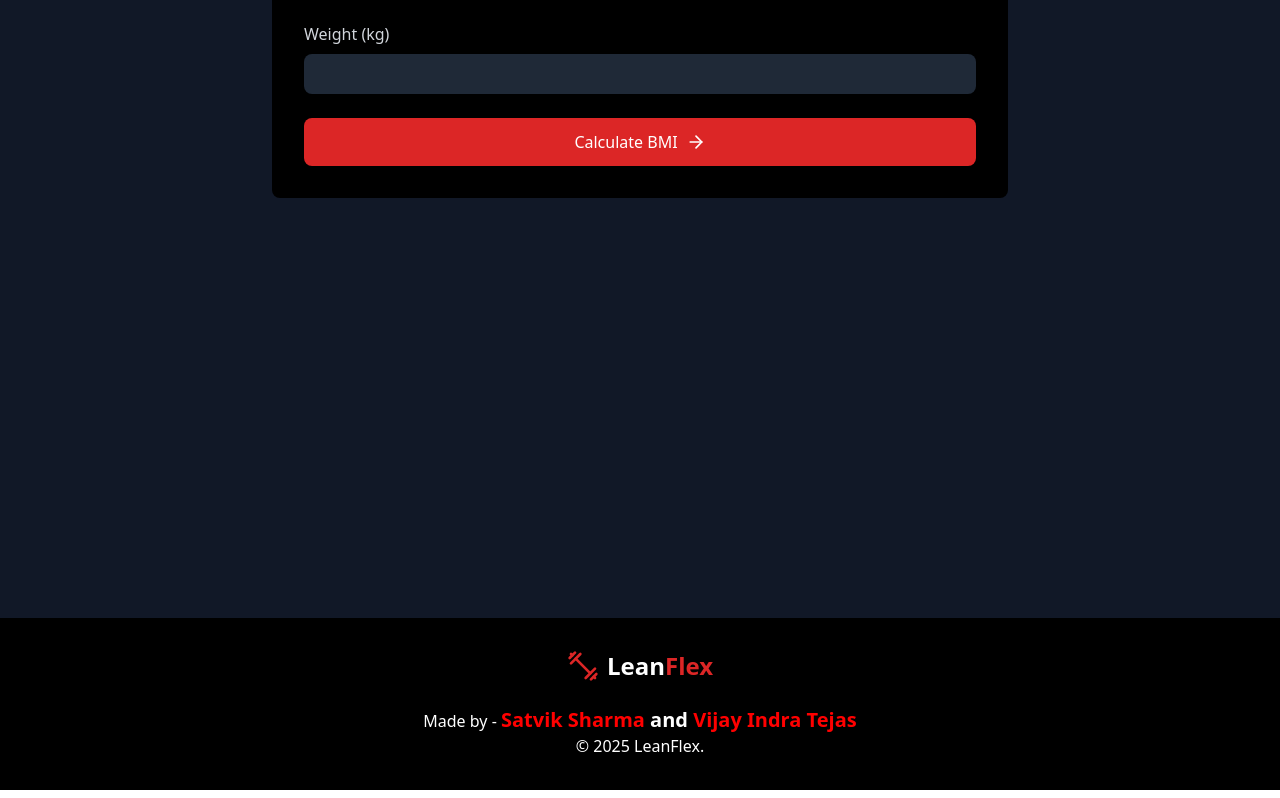
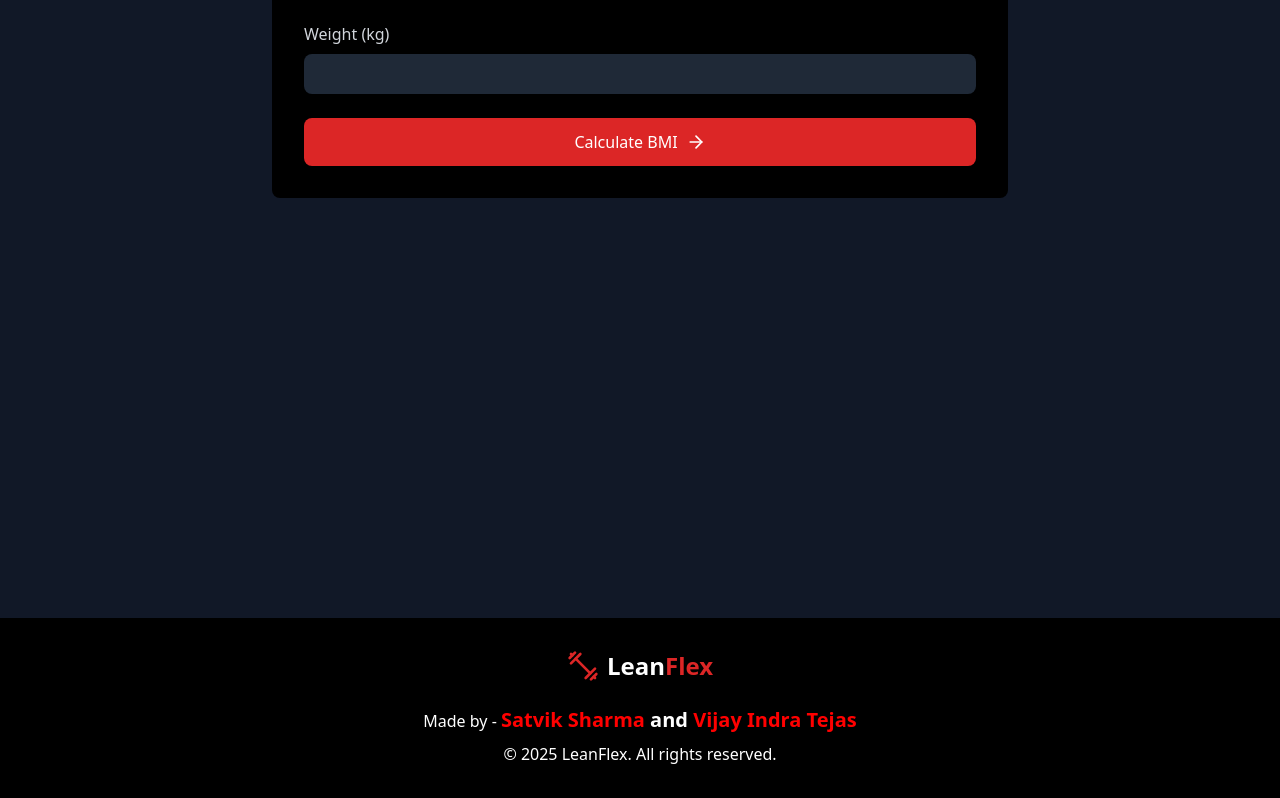
Before and after one commit to Satvik0innit/LeanFlex, a React (Vite) app: page / in a window 1280 px wide. Shown: the part 1666-2464 px from the top of the page. Built offline with nearby package versions, Linux system fonts and the light colour scheme.

Commit message:
Home.tsx

```diff
--- a/src/pages/Home.tsx
+++ b/src/pages/Home.tsx
@@ -72,22 +72,22 @@ const Home = () => {
         </div>
       </div>
 
-      {/* Footer */}
+      {/* Footer - Updated for better mobile centering */}
       <footer className="bg-black py-8">
         <div className="max-w-7xl mx-auto px-4">
-          <div className="flex flex-col items-center">
-            <div className="flex items-center mb-6">
+          <div className="flex flex-col items-center text-center">
+            <div className="flex items-center justify-center mb-6">
               <Dumbbell size={32} className="text-red-600 mr-2" />
               <span className="text-2xl font-bold text-white">
                 Lean<span className="text-red-600">Flex</span>
               </span>
             </div>
 
-            <p className="text-white">
-              Made by - <span className='text-xl font-bold text-primary'>Satvik Sharma <span className="text-white">and </span>Vijay Indra Tejas </span>
+            <p className="text-white mb-2">
+              Made by - <span className='text-xl font-bold text-primary'>Satvik Sharma <span className="text-white">and </span>Vijay Indra Tejas</span>
             </p>
             <p className="text-white">
-              © 2025 LeanFlex.
+              © 2025 LeanFlex. All rights reserved.
             </p>
           </div>
         </div>
```
